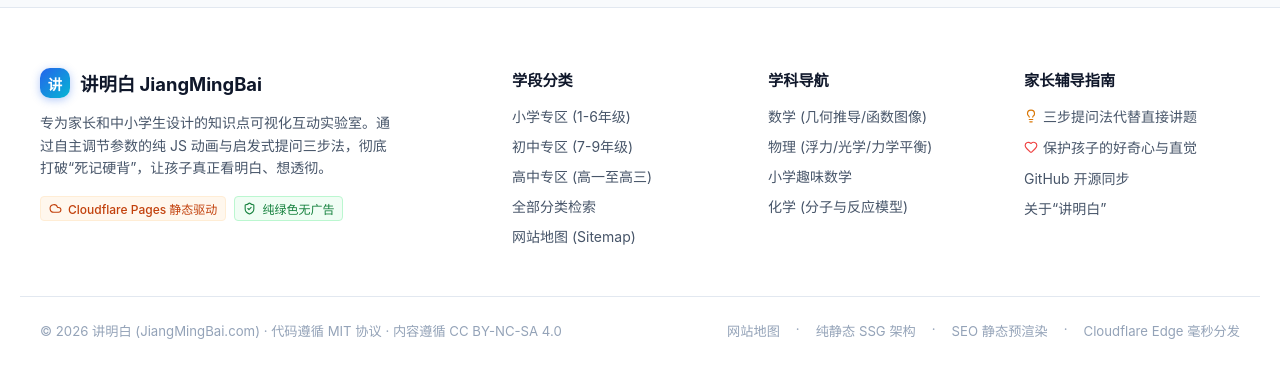
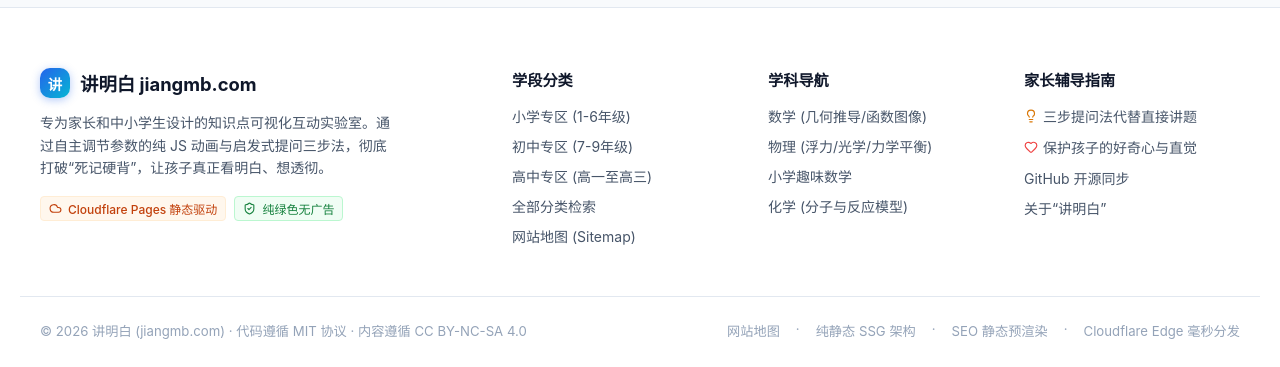
Before and after one commit to imajeason/jiangmingbai, a Next.js app: page /sitemap in a window 1280 px wide. Shown: the part 9555-9922 px from the top of the page. Built offline with nearby package versions, Linux system fonts and the light colour scheme.

Commit message:
fix(footer): update footer brand and copyright domain to jiangmb.com

```diff
--- a/src/app/sitemap/page.tsx
+++ b/src/app/sitemap/page.tsx
@@ -7,7 +7,7 @@ import SitemapClientView from '@/components/sitemap/SitemapClientView';
 export const metadata: Metadata = {
   title: '网站地图 (Sitemap) - 中小学数理化知识点全站索引与交互实验导航 - 讲明白',
   description:
-    '讲明白 (JiangMingBai.com) 完整网站地图。涵盖小学趣味数学、初中数理化所有可交互动画实验室、各学段分类索引、认知技能树及搜索引擎规范文件，方便快速检索与导航。',
+    '讲明白 (jiangmb.com) 完整网站地图。涵盖小学趣味数学、初中数理化所有可交互动画实验室、各学段分类索引、认知技能树及搜索引擎规范文件，方便快速检索与导航。',
   keywords: [
     '网站地图',
     'Sitemap',
--- a/src/components/layout/Footer.tsx
+++ b/src/components/layout/Footer.tsx
@@ -10,7 +10,7 @@ export default function Footer() {
         <div className={styles.footerCol}>
           <div className={styles.brand} style={{ marginBottom: '12px' }}>
             <div className={styles.brandLogo} style={{ width: '30px', height: '30px', fontSize: '0.9rem' }}>讲</div>
-            <span style={{ fontSize: '1.15rem' }}>讲明白 JiangMingBai</span>
+            <span style={{ fontSize: '1.15rem' }}>讲明白 jiangmb.com</span>
           </div>
           <p className={styles.footerBrandDesc}>
             专为家长和中小学生设计的知识点可视化互动实验室。通过自主调节参数的纯 JS 动画与启发式提问三步法，彻底打破“死记硬背”，让孩子真正看明白、想透彻。
@@ -71,7 +71,7 @@ export default function Footer() {
 
       <div className={`container ${styles.footerBottom}`}>
         <div>
-          © {new Date().getFullYear()} 讲明白 (JiangMingBai.com) · 代码遵循 MIT 协议 · 内容遵循 CC BY-NC-SA 4.0
+          © {new Date().getFullYear()} 讲明白 (jiangmb.com) · 代码遵循 MIT 协议 · 内容遵循 CC BY-NC-SA 4.0
         </div>
         <div style={{ display: 'flex', gap: '16px' }}>
           <Link href="/sitemap" style={{ color: 'inherit', textDecoration: 'none' }}>网站地图</Link>
```
Also changed, not shown: content/topics/fraction-telescoping-sum.md (line endings or trailing spaces), src/components/animations/FractionTelescopingLab.tsx (line endings or trailing spaces).
